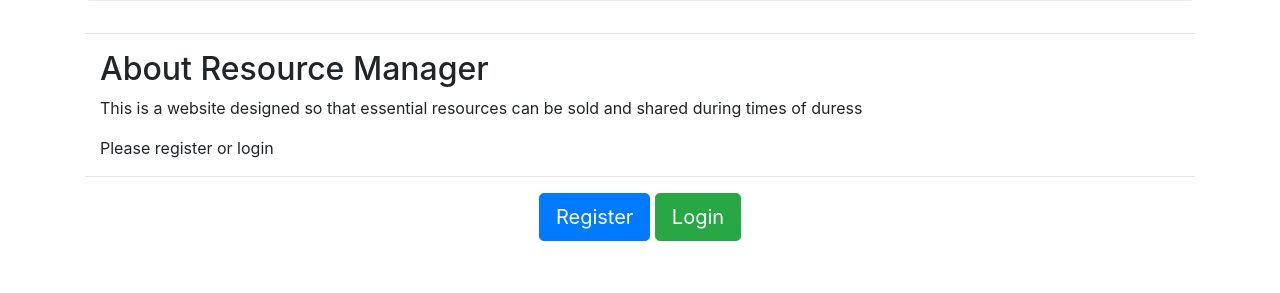
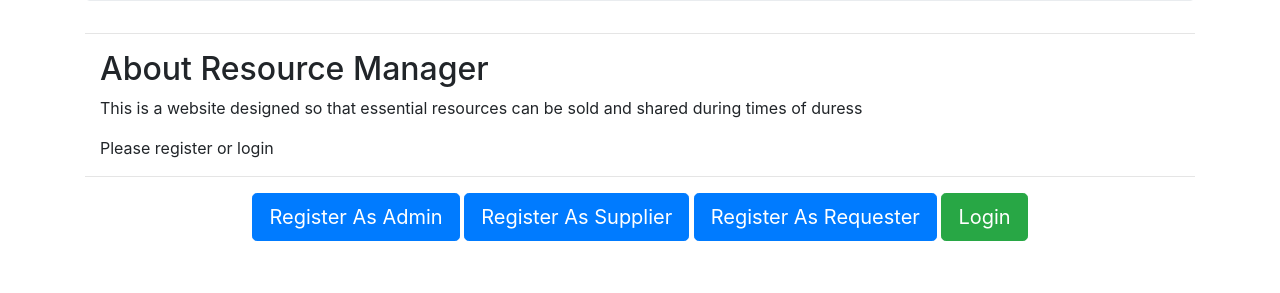
Before and after one commit to saffarmar/DatabaseProject, a Flask app: page / in a window 1280 px wide. Shown: the part 263-556 px from the top of the page. Run offline with Flask 2, Linux system fonts and the light colour scheme; some libraries are stand-ins or nearby versions.

Commit message:
Adding register

```diff
--- a/templates/home.html
+++ b/templates/home.html
@@ -19,7 +19,9 @@
 
 	<div class="container text-center">
 		{% if session.logged_in == NULL %}
-			<a href="/register" class="btn btn-primary btn-lg" id = "register_link">Register</a>
+			<a href="/admin_register" class="btn btn-primary btn-lg" id = "aregister_link">Register As Admin</a>
+            <a href="/supplier_register" class="btn btn-primary btn-lg" id = "sregister_link">Register As Supplier</a>
+            <a href="/requester_register" class="btn btn-primary btn-lg" id = "rregister_link">Register As Requester</a>
 			<a href="/login" class="btn btn-success btn-lg" id = "login_link">Login</a>
 		{% endif %}
 	</div>
```
